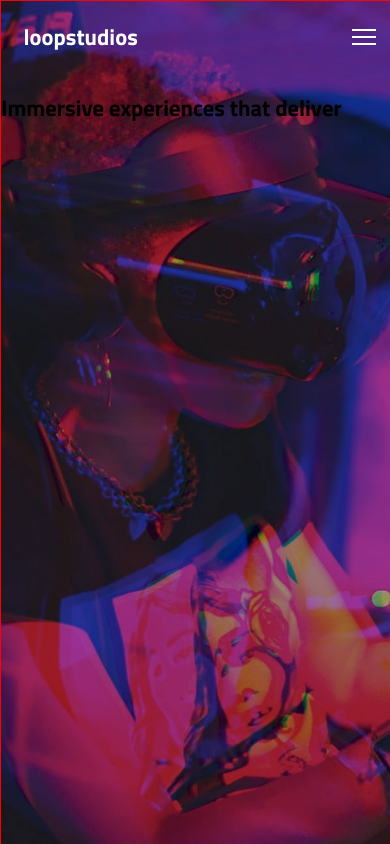
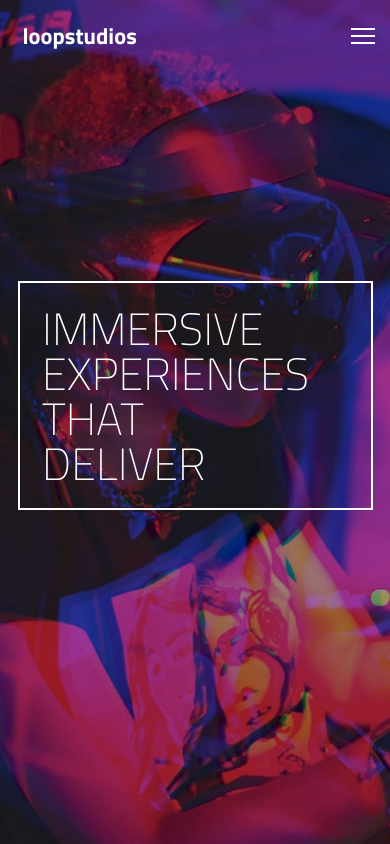
Before and after one commit to robinwatts96/loopstudios-landing-page-main, a website: page index.html in a window 390 px wide. Drawn offline with nearby package versions, Linux system fonts and the light colour scheme.

Commit message:
front page complete on mobile layout

```diff
--- a/index.html
+++ b/index.html
@@ -30,18 +30,6 @@
     <svg class="hamburger-close" width="20" height="20" xmlns="http://www.w3.org/2000/svg"><path d="M17.778.808l1.414 1.414L11.414 10l7.778 7.778-1.414 1.414L10 11.414l-7.778 7.778-1.414-1.414L8.586 10 .808 2.222 2.222.808 10 8.586 17.778.808z" fill="#FFF" fill-rule="evenodd"/></svg>
 
     <!-- Hidden Menu -->
-    <!-- <div class="hamburger-menu">
-      <h2 class="loopstudios-title">loopstudios</h2>
-      <ul>
-        <li><a href="#">About</a></li>
-        <li><a href="#">Careers</a></li>
-        <li><a href="#">Events</a></li>
-        <li><a href="#">Products</a></li>
-        <li><a href="#">Support</a></li>
-      </ul>
-
-    </div> -->
-
     <ul class="hamburger-menu">
       <li><a href="#">About</a></li>
       <li><a href="#">Careers</a></li>
@@ -54,7 +42,7 @@
 
   <!-- H1 -->
   <div class="h1-container">
-    <h1>Immersive experiences that deliver</h1>
+    <h1>Immersive experiences that<br>deliver</h1>
   </div>
 
 </section>
--- a/scss/_base.scss
+++ b/scss/_base.scss
@@ -22,3 +22,19 @@ html {
     color: $white;
     margin-left: 1em;
 }
+
+.h1-container {
+    border: 2px $white solid;
+    width: 90%;
+    margin: 7em auto 0 auto;
+    color: $white;
+    font-size: 2em;
+}
+
+.h1-container h1 {
+    font-weight: lighter;
+    text-transform:uppercase;
+    line-height: 1;
+    margin: 0;
+    padding: .5em;
+}
--- a/scss/_layout.scss
+++ b/scss/_layout.scss
@@ -13,7 +13,6 @@ html {
 .full-page {
     width: 100%;
     height: 100vh;
-    border: 1px red solid;
 }
 
 .two-page {
@@ -41,7 +40,7 @@ nav {
     width: 100%;
     left: 0;
     top: 1em;
-    padding: 4em 1em;
+    padding: 4em 1em 12em 1em;
 }
 
 .hamburger-menu li a {
```
Also changed, not shown: css/main.css, 1 other file.
